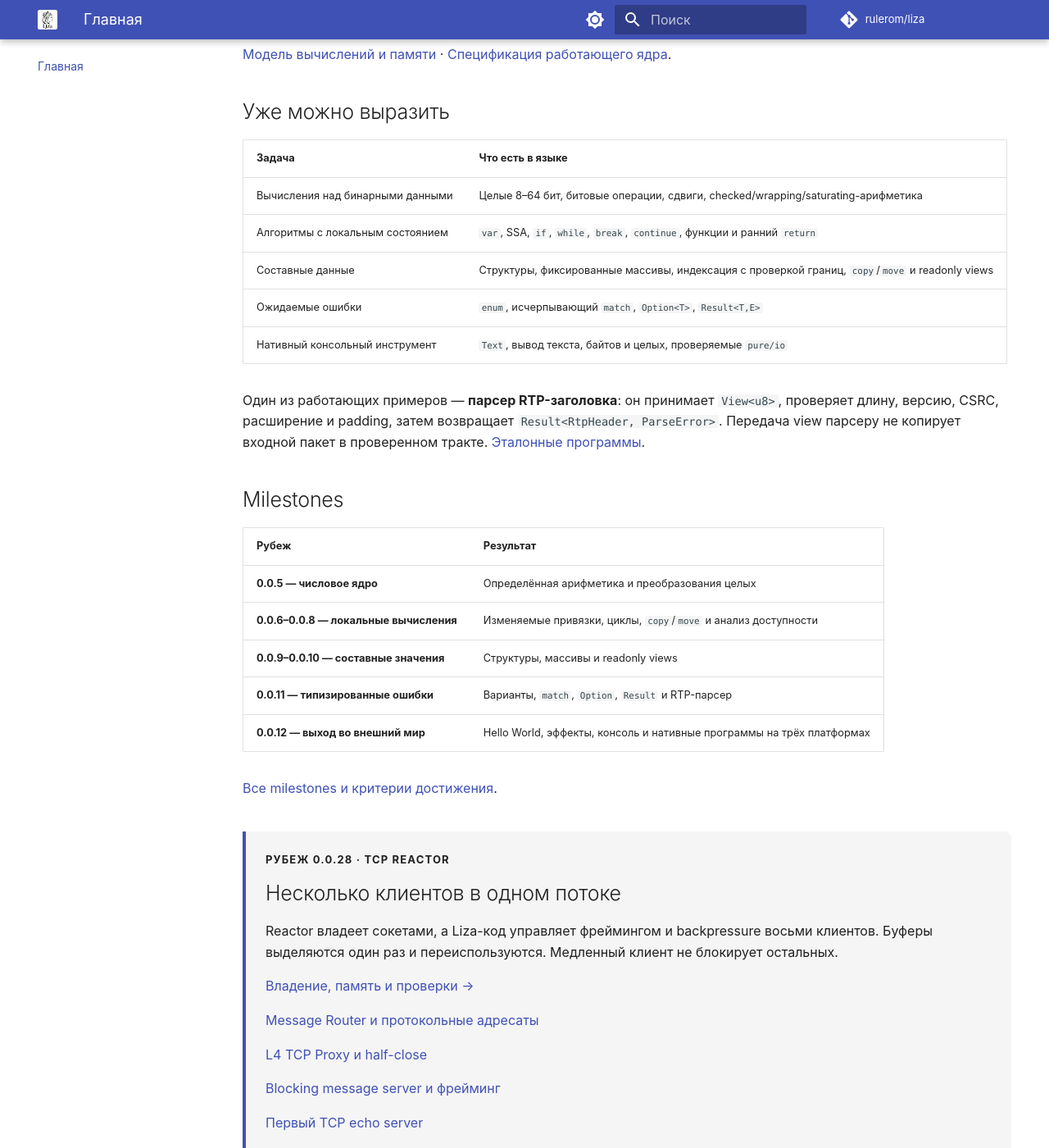
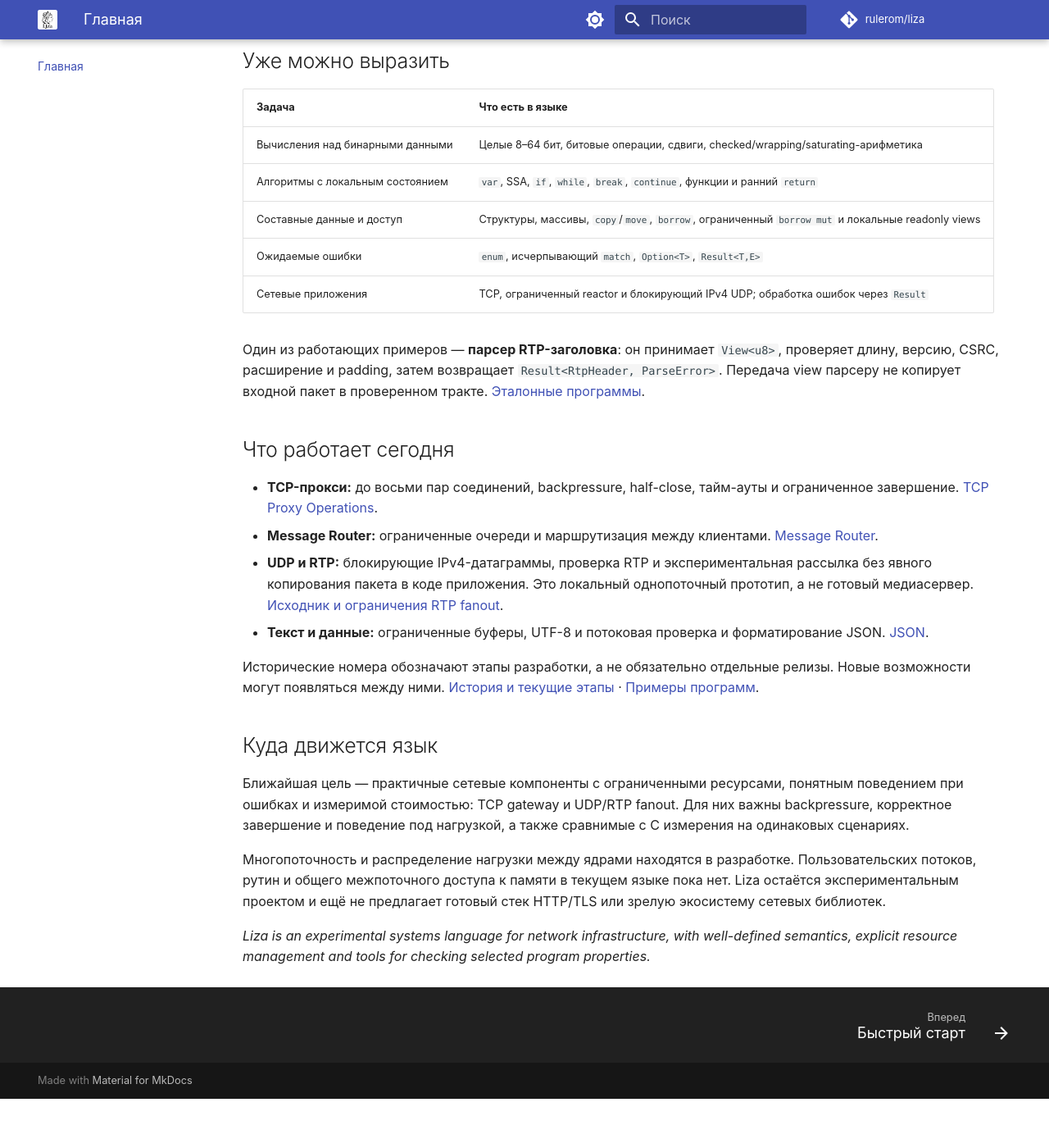
Before and after one commit to rulerom/liza, an MkDocs documentation site: the page built from docs/index.md, in a window 1280 px wide and 1400 px high, scrolled down 3729 px. Shown: the whole window at 82% size. Built offline with MkDocs 1.6.1 and Material for MkDocs 9.7.7, drawn with Linux system fonts in a browser that asks for light colours; comment, search, counter and statistics services are not loaded; after the commit the page ends 5069 px from its top, so only the background shows below that; some of the changed text lies outside the part shown.

Commit message:
docs: refresh Liza homepage positioning

```diff
--- a/docs/index.md
+++ b/docs/index.md
@@ -9,9 +9,9 @@
   <img class="liza-hero-logo" src="assets/images/liza-logo.png" alt="Логотип Liza" width="640" height="640">
   <p class="liza-eyebrow">LIZA · ЭКСПЕРИМЕНТАЛЬНЫЙ ЯЗЫК</p>
   <h1>Сетевые сервисы.<br>Явные ресурсы. Проверяемые свойства.</h1>
-  <p class="liza-definition">Liza — системный язык для производительных сетевых сервисов с определённым поведением, контролируемыми ресурсами и математически проверяемыми свойствами.</p>
-  <p class="liza-lead"><strong>Сегодня:</strong> нативный TCP-прокси и Message Router; V0–V4 и Relay проверяют выбранные свойства и фрагменты IR.</p>
-  <p class="liza-lead"><strong>Следующий рубеж:</strong> эксплуатационный L4 gateway с управляемым завершением, измеренной стоимостью и воспроизводимыми свидетельствами. Полная проверка runtime и машинного кода пока не реализована.</p>
+  <p class="liza-definition">Liza — экспериментальный системный язык для сетевой инфраструктуры: прокси, шлюзов и протокольных сервисов. Он сочетает определённую семантику, явное управление ресурсами и инструменты проверки отдельных свойств программ.</p>
+  <p class="liza-lead"><strong>Сегодня:</strong> нативные TCP-прокси и Message Router, UDP API и экспериментальный RTP fanout. Приложения и сетевые примеры пока работают в одном потоке.</p>
+  <p class="liza-lead"><strong>В разработке:</strong> многопоточность, сетевые измерения и расширение проверок реальных приложений. Язык и его API ещё могут меняться.</p>
   <div class="liza-actions">
     <a class="liza-button liza-button-primary" href="getting-started.html">Написать первую программу</a>
     <a class="liza-button" href="network-gateway.html">Verified Network Gateway</a>
@@ -31,16 +31,12 @@
 - [Исследования и проверки](research.md) — отдельный каталог Verified,
   аудитов и экспериментов производительности.
 
-## Проверяемое доверие независимо от автора
+## Проверяемые свойства
 
-> Автору кода доверять не требуется. Каждое утверждение о корректности
-> должно иметь проверяемое основание и явно указанную границу.
-
-Этот принцип относится к LLM, человеку и самому компилятору. ИИ может
-предлагать код, спецификации и инварианты; его ответ не служит доказательством.
-Проверяется конкретное свойство относительно спецификации и предположений.
-Доказательство не исправляет ошибочную спецификацию, а проверяющий механизм
-тоже имеет явно учитываемую доверенную базу.
+Liza позволяет исследовать конкретные свойства программы и преобразований
+компилятора с воспроизводимыми проверками и явно указанными предположениями.
+Проверки относятся к выбранным моделям и участкам программы: корректность
+спецификации, инструментов, runtime и ОС тоже имеет значение.
 
 | Возможность | Сегодня | Направление развития |
 | --- | --- | --- |
@@ -120,7 +116,7 @@
   </section>
   <section>
     <h3>Доступ без передачи владения</h3>
-    <p>Readonly <code>View&lt;T&gt;</code> даёт ограниченный доступ к части массива. Лексическое заимствование не позволяет переместить или заменить владельца, пока представление действует.</p>
+    <p><code>borrow</code> предоставляет временный доступ для чтения, а <code>borrow mut</code> — исключительный доступ для изменения поддерживаемой структуры. Локальные readonly views дают доступ к диапазону без передачи владения.</p>
   </section>
   <section>
     <h3>Явные эффекты и ошибки</h3>
@@ -143,57 +139,43 @@
 | --- | --- |
 | Вычисления над бинарными данными | Целые 8–64 бит, битовые операции, сдвиги, checked/wrapping/saturating-арифметика |
 | Алгоритмы с локальным состоянием | `var`, SSA, `if`, `while`, `break`, `continue`, функции и ранний `return` |
-| Составные данные | Структуры, фиксированные массивы, индексация с проверкой границ, `copy`/`move` и readonly views |
+| Составные данные и доступ | Структуры, массивы, `copy`/`move`, `borrow`, ограниченный `borrow mut` и локальные readonly views |
 | Ожидаемые ошибки | `enum`, исчерпывающий `match`, `Option<T>`, `Result<T,E>` |
-| Нативный консольный инструмент | `Text`, вывод текста, байтов и целых, проверяемые `pure/io` |
+| Сетевые приложения | TCP, ограниченный reactor и блокирующий IPv4 UDP; обработка ошибок через `Result` |
 
 Один из работающих примеров — **парсер RTP-заголовка**: он принимает
 `View<u8>`, проверяет длину, версию, CSRC, расширение и padding, затем возвращает
 `Result<RtpHeader, ParseError>`. Передача view парсеру не копирует входной пакет
 в проверенном тракте. [Эталонные программы](reference-programs.md).
 
-## Milestones
+## Что работает сегодня
 
-| Рубеж | Результат |
-| --- | --- |
-| **0.0.5 — числовое ядро** | Определённая арифметика и преобразования целых |
-| **0.0.6–0.0.8 — локальные вычисления** | Изменяемые привязки, циклы, `copy`/`move` и анализ доступности |
-| **0.0.9–0.0.10 — составные значения** | Структуры, массивы и readonly views |
-| **0.0.11 — типизированные ошибки** | Варианты, `match`, `Option`, `Result` и RTP-парсер |
-| **0.0.12 — выход во внешний мир** | Hello World, эффекты, консоль и нативные программы на трёх платформах |
+- **TCP-прокси:** до восьми пар соединений, backpressure, half-close,
+  тайм-ауты и ограниченное завершение. [TCP Proxy Operations](tcp-proxy-operations.md).
+- **Message Router:** ограниченные очереди и маршрутизация между клиентами.
+  [Message Router](message-router.md).
+- **UDP и RTP:** блокирующие IPv4-датаграммы, проверка RTP и экспериментальная
+  рассылка без явного копирования пакета в коде приложения. Это локальный
+  однопоточный прототип, а не готовый медиасервер. [Исходник и ограничения RTP fanout](https://github.com/rulerom/liza/tree/main/examples/apps/rtp).
+- **Текст и данные:** ограниченные буферы, UTF-8 и потоковая проверка и
+  форматирование JSON. [JSON](json.md).
 
-[Все milestones и критерии достижения](milestones.md).
-
-<div class="liza-next">
-  <p class="liza-eyebrow">РУБЕЖ 0.0.28 · TCP REACTOR</p>
-  <h2>Несколько клиентов в одном потоке</h2>
-  <p>Reactor владеет сокетами, а Liza-код управляет фреймингом и backpressure восьми клиентов. Буферы выделяются один раз и переиспользуются. Медленный клиент не блокирует остальных.</p>
-  <a href="reactor.html">Владение, память и проверки →</a>
-  <p><a href="message-router.html">Message Router и протокольные адресаты</a></p>
-  <p><a href="tcp-proxy.html">L4 TCP Proxy и half-close</a></p>
-  <p><a href="message-server.html">Blocking message server и фрейминг</a></p>
-  <p><a href="tcp.html">Первый TCP echo server</a></p>
-  <p><a href="file-output.html">Запись файлов и приложение liza-copy</a></p>
-  <p><a href="cli.html">Liza-text: проверка и подсчёт UTF-8</a></p>
-  <p><a href="vec-reserve.html">Явный рост Vec и стоимость размещения</a></p>
-  <p><a href="bounded-vec-walkthrough.html">Первый пример Vec: построчный разбор</a></p>
-</div>
+Исторические номера обозначают этапы разработки, а не обязательно отдельные
+релизы. Новые возможности могут появляться между ними.
+[История и текущие этапы](milestones.md) · [Примеры программ](reference-programs.md).
 
 ## Куда движется язык
 
-Цель Liza — небольшой выразительный язык, на котором можно вырасти от разбора
-бинарного пакета до сложного серверного приложения: мессенджера,
-видеоконференцсвязи или отказоустойчивого кластера.
+Ближайшая цель — практичные сетевые компоненты с ограниченными ресурсами,
+понятным поведением при ошибках и измеримой стоимостью: TCP gateway и UDP/RTP
+fanout. Для них важны backpressure, корректное завершение и поведение под
+нагрузкой, а также сравнимые с C измерения на одинаковых сценариях.
 
-Центральная стратегия — проверяемое доверие к программе независимо от её
-автора. Первый общий pipeline объединяет существующие эксперименты Verified
-с явной областью покрытия, предположениями, версиями инструментов и хешами
-артефактов. Дальнейшая цель — проверяемая связь с конечным бинарником.
+Многопоточность и распределение нагрузки между ядрами находятся в разработке.
+Пользовательских потоков, рутин и общего межпоточного доступа к памяти в
+текущем языке пока нет. Liza остаётся экспериментальным проектом и ещё не
+предлагает готовый стек HTTP/TLS или зрелую экосистему сетевых библиотек.
 
-Коллекции, сеть и конкурентность остаются прикладными направлениями;
-их расширение должно сохранять определённость семантики и возможность её
-проверки. Liza остаётся экспериментальным языком: синтаксис и контракты
-могут меняться. Регионы, явный рост Vec и файловая запись уже работают;
-автоматического роста коллекций, общего FFI и задач пока нет.
-
-*Liza — a systems programming language for portable computation with well-defined semantics and explicit control over execution costs.*
+*Liza is an experimental systems language for network infrastructure, with
+well-defined semantics, explicit resource management and tools for checking
+selected program properties.*
--- a/mkdocs.yml
+++ b/mkdocs.yml
@@ -1,5 +1,5 @@
 site_name: Liza
-site_description: 'Liza — системный язык для производительных сетевых сервисов с определённым поведением, контролируемыми ресурсами и математически проверяемыми свойствами.'
+site_description: 'Liza — экспериментальный системный язык для сетевой инфраструктуры с определённой семантикой и явным управлением ресурсами.'
 site_url: https://liza.rulerom.com/
 repo_url: https://github.com/rulerom/liza
 repo_name: rulerom/liza
```
Also changed, not shown: other parts of docs/index.md (+1 -1 lines).
